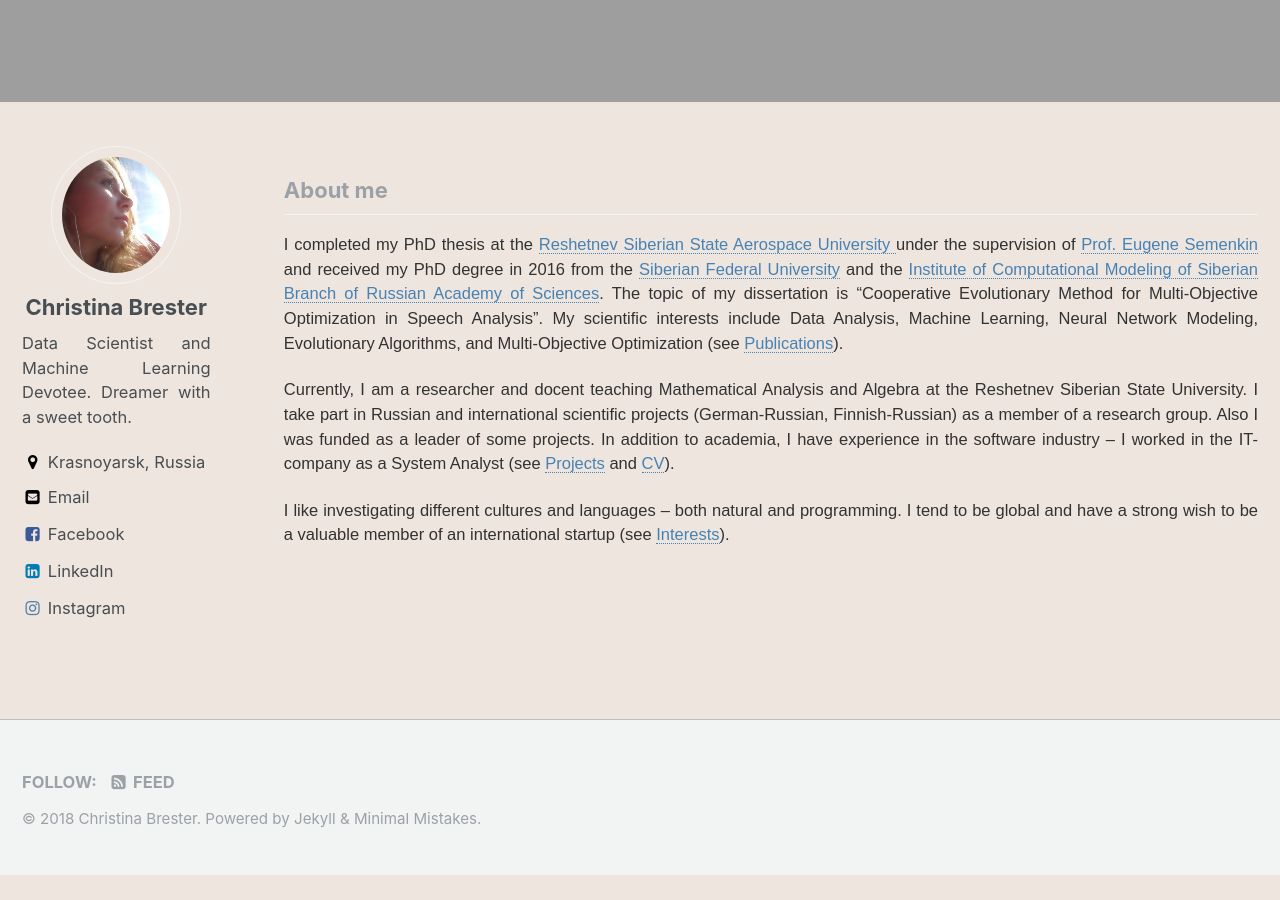
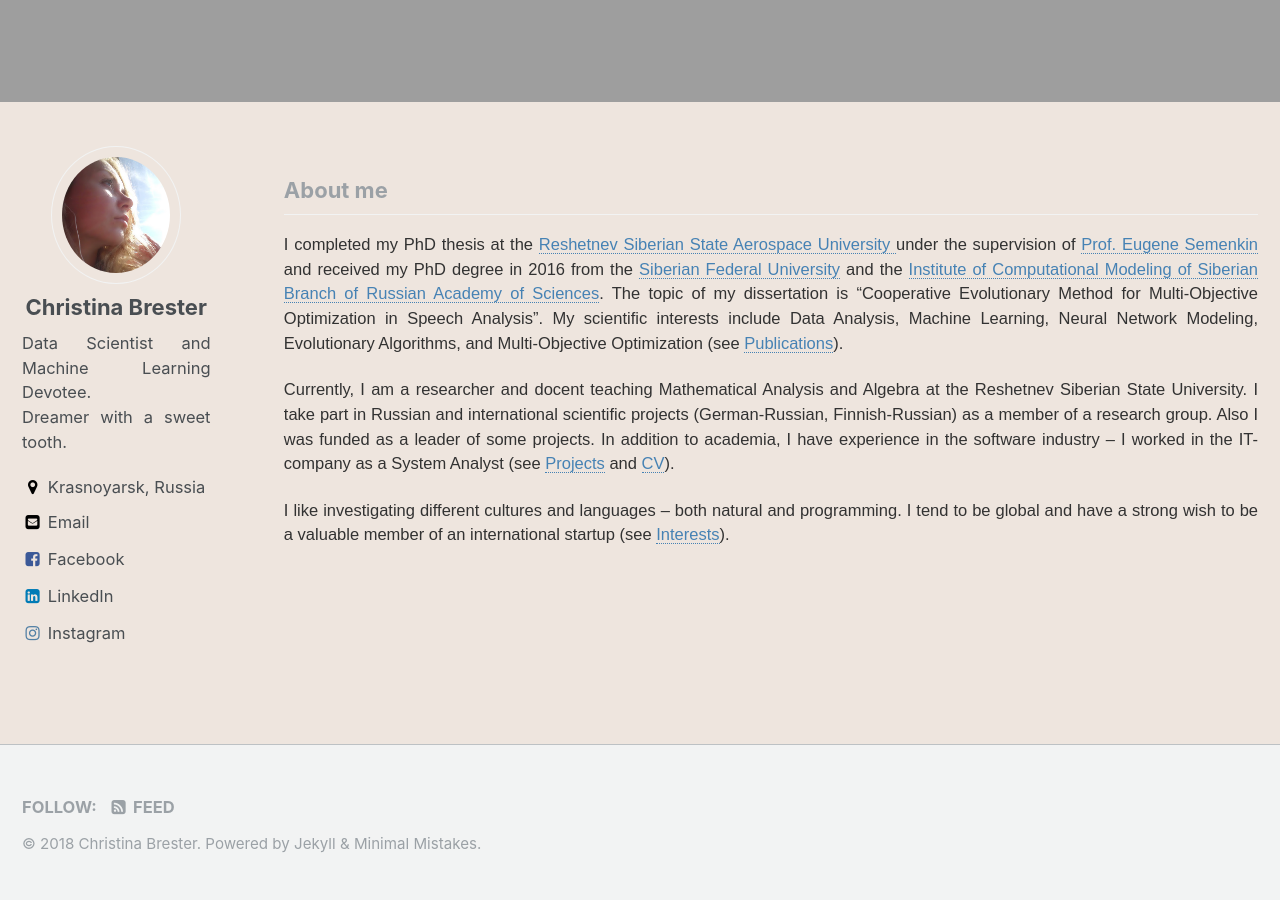
Before and after one commit to christinabrester/brester, a Jekyll site: the page built from index.html, in a window 1280 px wide and 900 px high, scrolled down 958 px. Built offline with Jekyll 4.4.1, drawn with Linux system fonts in a browser that asks for light colours; the list of posts is cut into pages by our own code; before the commit the page ends 1833 px from its top, so only the background shows below that.

```diff
--- a/_config.yml
+++ b/_config.yml
@@ -108,7 +108,7 @@ analytics:
 author:
   name             : "Christina Brester"
   avatar           : "20.jpg" #"bio-photo.jpg"
-  bio              : "Data Scientist and Machine Learning Devotee. Dreamer with a sweet tooth."
+  bio              : "Data Scientist and Machine Learning Devotee. <br> Dreamer with a sweet tooth."
   location         : "Krasnoyarsk, Russia"
   email            : "christina.brester@gmail.com"
   uri              :
```
Also changed, not shown: 8 other files.
